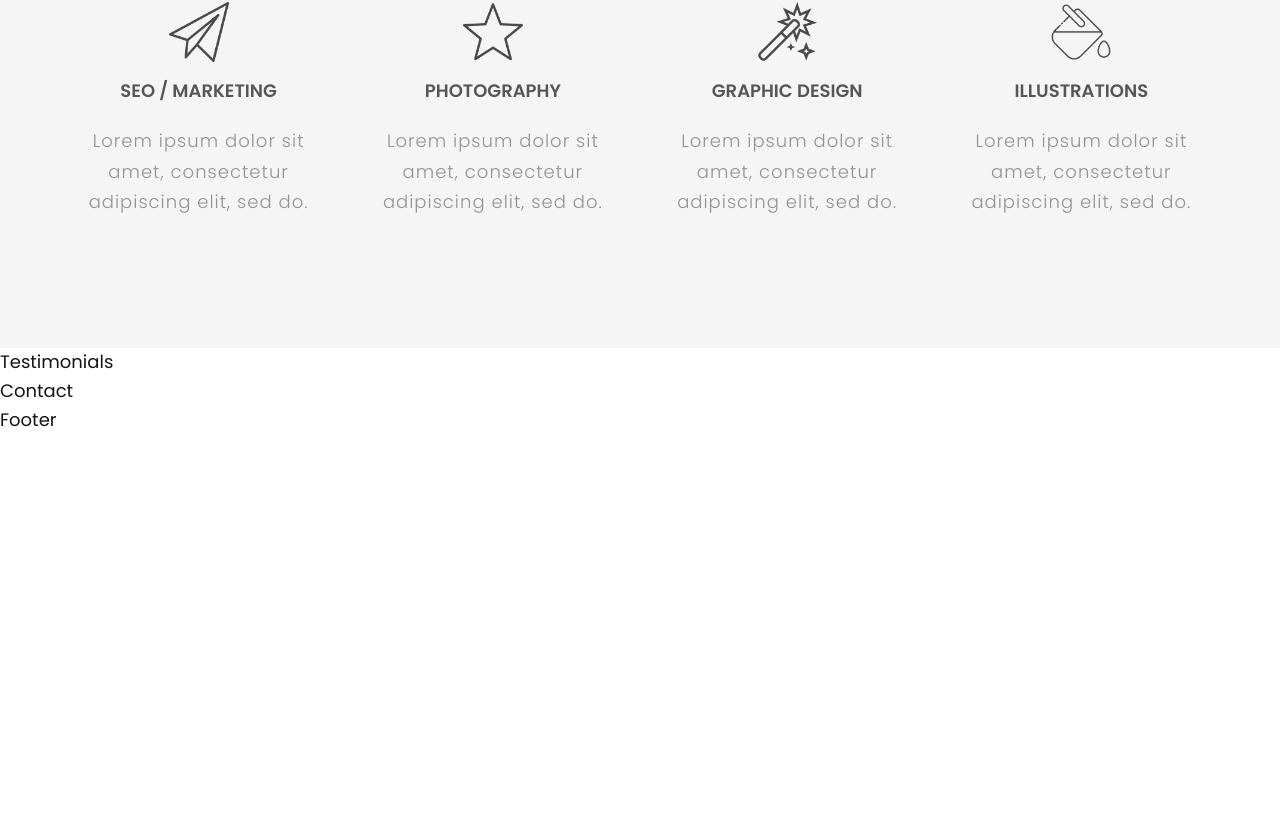
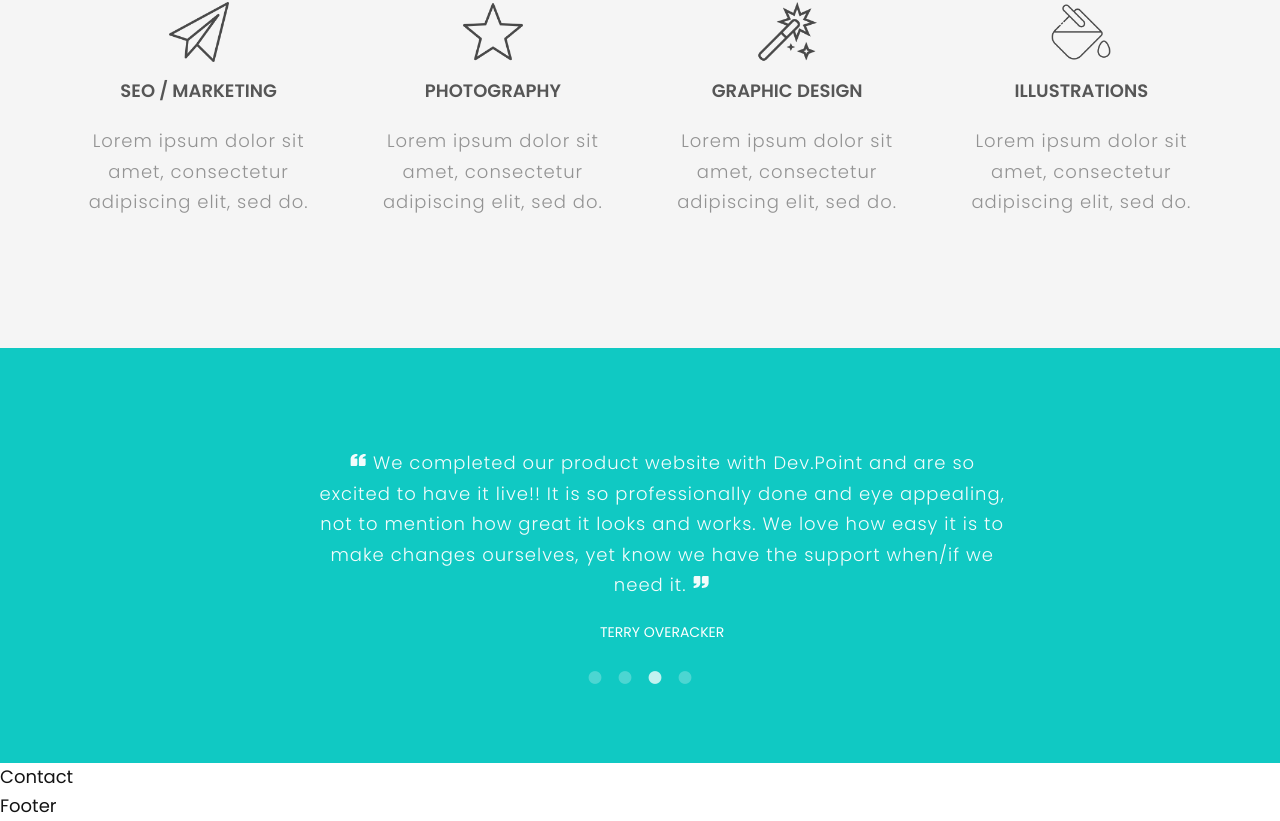
Before and after one commit to a-norchh/dev-point-reactjs, a React (Create React App) app: page / in a window 1280 px wide. Shown: the part 4400-5221 px from the top of the page. Before the commit the page ends 4834 px from the top, so only its background shows below. Built offline with nearby package versions, Linux system fonts and the light colour scheme.

Commit message:
finished Testimonials section

```diff
--- a/package.json
+++ b/package.json
@@ -11,6 +11,8 @@
     "react-icons": "^4.11.0",
     "react-player": "^2.13.0",
     "react-scripts": "5.0.1",
+    "react-slick": "^0.29.0",
+    "slick-carousel": "^1.8.1",
     "web-vitals": "^2.1.4"
   },
   "scripts": {
--- a/src/App.js
+++ b/src/App.js
@@ -8,6 +8,7 @@ import {
   Gallery,
   Process,
   Services,
+  Testimonial,
 } from "./sections";
 
 function App() {
@@ -21,7 +22,7 @@ function App() {
       <Gallery />
       <Process />
       <Services />
-      <div>Testimonials</div>
+      <Testimonial />
       <div>Contact</div>
       <div>Footer</div>
     </>
--- /dev/null
+++ b/src/components/TestimonialSlide.jsx
@@ -0,0 +1,35 @@
+import React from "react";
+import Slider from "react-slick";
+import { testimonials } from "../constants/data";
+import { BiSolidQuoteLeft, BiSolidQuoteRight } from "react-icons/bi";
+
+const TestimonialSlide = () => {
+  const settings = {
+    dots: true,
+    arrows: false,
+    autoplay: true,
+    infinite: true,
+    speed: 500,
+    slidesToShow: 1,
+    slidesToScroll: 1,
+  };
+
+  return (
+    <div>
+      <Slider {...settings}>
+        {testimonials.map((item) => (
+          <div key={item.name} className="testimonial">
+            <div className="testimonial__text">
+              <BiSolidQuoteLeft />
+              <span> {item.text} </span>
+              <BiSolidQuoteRight />
+            </div>
+            <div className="testimonial__name">{item.name}</div>
+          </div>
+        ))}
+      </Slider>
+    </div>
+  );
+};
+
+export default TestimonialSlide;
--- a/src/constants/data.js
+++ b/src/constants/data.js
@@ -24,7 +24,7 @@ const menulist = [
   },
   {
     title: "testimonials",
-    path: "#testimonials",
+    path: "#testimonial",
   },
   {
     title: "contact",
--- /dev/null
+++ b/src/sections/Testimonial.jsx
@@ -0,0 +1,14 @@
+import React from "react";
+import TestimonialSlide from "../components/TestimonialSlide";
+
+const Testimonial = () => {
+  return (
+    <section id="testimonial" className="section__padding">
+      <div className="container">
+        <TestimonialSlide />
+      </div>
+    </section>
+  );
+};
+
+export default Testimonial;
--- a/src/sections/index.js
+++ b/src/sections/index.js
@@ -6,5 +6,16 @@ import Works from "./Works";
 import Gallery from "./Gallery";
 import Process from "./Process";
 import Services from "./Services";
+import Testimonial from "./Testimonial";
 
-export { Navbar, Hero, About, Skills, Works, Gallery, Process, Services };
+export {
+  Navbar,
+  Hero,
+  About,
+  Skills,
+  Works,
+  Gallery,
+  Process,
+  Services,
+  Testimonial,
+};
--- a/src/styles/base/_base.scss
+++ b/src/styles/base/_base.scss
@@ -1,4 +1,6 @@
 @import url("https://fonts.googleapis.com/css2?family=Poppins:wght@100;200;300;400;500;600;700;800;900&display=swap");
+@import "~slick-carousel/slick/slick.css";
+@import "~slick-carousel/slick/slick-theme.css";
 
 * {
   box-sizing: border-box;
--- a/src/styles/components/_components-dir.scss
+++ b/src/styles/components/_components-dir.scss
@@ -1,3 +1,4 @@
 @import "./skill";
 @import "./workItem";
 @import "./modal";
+@import "./testimonialSlide";
--- /dev/null
+++ b/src/styles/components/_testimonialSlide.scss
@@ -0,0 +1,36 @@
+.slick-slide {
+  color: var(--white-color);
+  text-align: center;
+  margin: 0 auto;
+  .testimonial {
+    max-width: 700px;
+    &__text {
+      line-height: 1.7;
+
+      font-weight: 300;
+      opacity: 0.95;
+      letter-spacing: 1px;
+    }
+    &__name {
+      text-transform: uppercase;
+      font-size: 1.4rem;
+      margin: 2rem 0;
+    }
+  }
+}
+
+.slick-dots {
+  li {
+    button:before {
+      color: var(--white-color);
+      font-size: 15px;
+    }
+
+    &.slick-active {
+      color: var(--white-color);
+      button:before {
+        color: var(--white-color);
+      }
+    }
+  }
+}
--- a/src/styles/sections/_sections-dir.scss
+++ b/src/styles/sections/_sections-dir.scss
@@ -6,3 +6,4 @@
 @import "gallery";
 @import "process";
 @import "services";
+@import "testimonial";
--- /dev/null
+++ b/src/styles/sections/_testimonial.scss
@@ -0,0 +1,3 @@
+#testimonial {
+  background-color: var(--robin-blue-color);
+}
```
Also changed, not shown: 1 other file (tests, documents, lock files or other folders).
